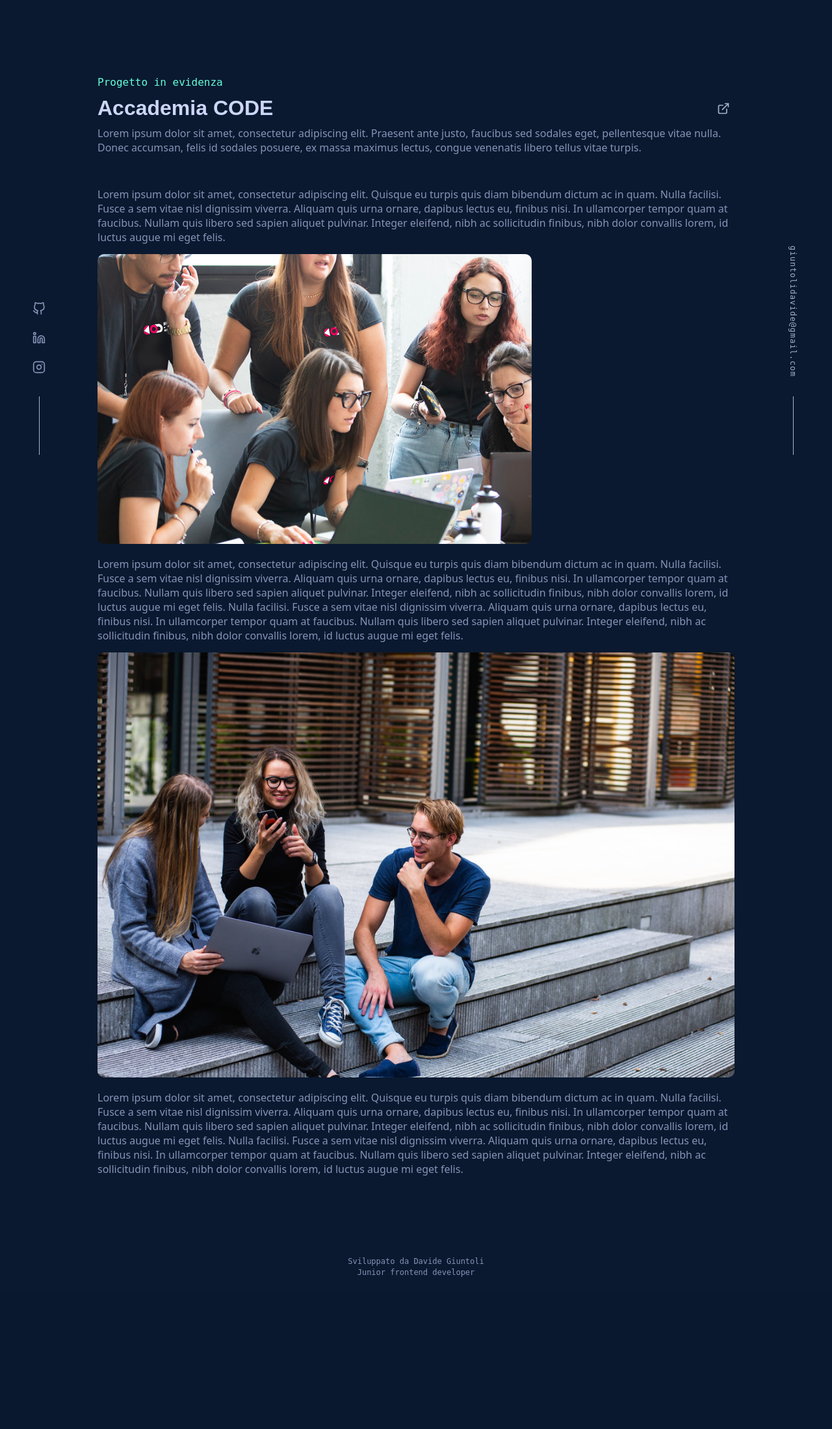
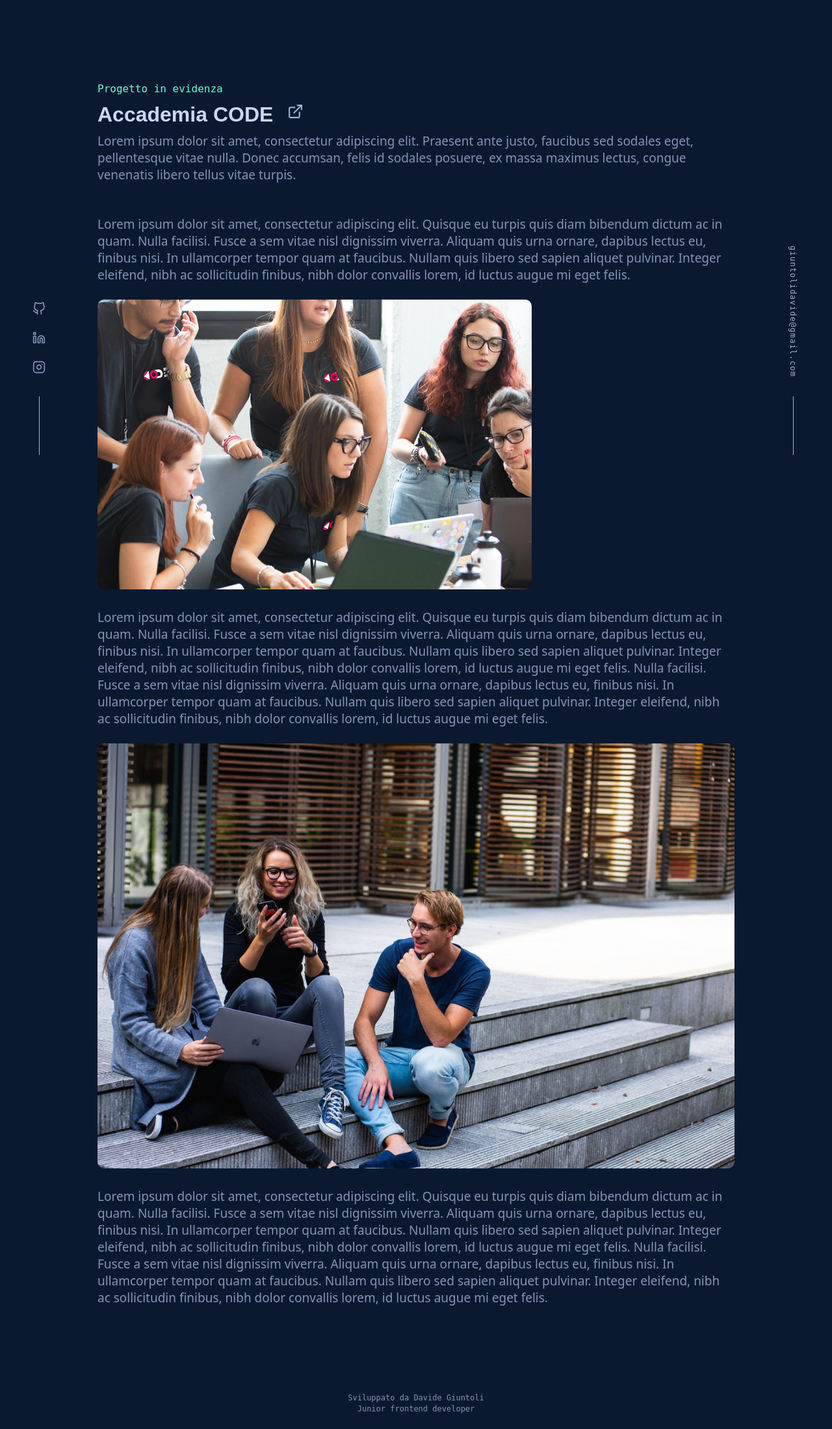
Before and after one commit to B1akeIT/portfolio, a PHP site: page /Progetto_singolo.html in a window 1280 px wide. Shown: the part 100-2299 px from the top of the page at 65% size. Before the commit the page ends 2065 px from the top, so only its background shows below. Run offline with PHP 8.4, Linux system fonts and the light colour scheme; some web fonts are replaced.

Commit message:
Fix link e testo del progetto singolo

```diff
--- a/Progetto_singolo.html
+++ b/Progetto_singolo.html
@@ -107,7 +107,7 @@
 
                 <div style="margin-bottom: 50px">
                     <h2><samp>Progetto in evidenza</samp></h2>
-                    <div style="display: flex; flex-direction: row; align-content: center; justify-content: space-between">
+                    <div style="display: flex; flex-direction: row; align-content: center; gap: 15px;">
                         <h1>Accademia CODE</h1>
 
                         <div class="lista-link">
--- a/stile.css
+++ b/stile.css
@@ -1258,7 +1258,7 @@ footer .footer-contenuto {
 /********** Stile pagina progetti **********/
 
 .pagina-progetto-singolo #progetto-singolo section > * {
-    margin: 15px 0;
+    margin: 25px 0;
 }
 
 .pagina-progetto-singolo .lista-link {
@@ -1274,7 +1274,7 @@ footer .footer-contenuto {
     justify-content: center;
     -webkit-box-align: center;
     align-items: center;
-    padding: 5px 7px;
+    padding: 5px 7px 15px;
     position: relative;
     z-index: 1;
     cursor: pointer;
@@ -1282,8 +1282,12 @@ footer .footer-contenuto {
 }
 
 .pagina-progetto-singolo a.link svg {
-    width: 20px;
-    height: 20px;
+    width: 25px;
+    height: 25px;
+}
+
+.pagina-progetto-singolo p {
+    font-size: 19px;
 }
 
 .pagina-progetto-singolo .immagine-progetto-singolo {
```
